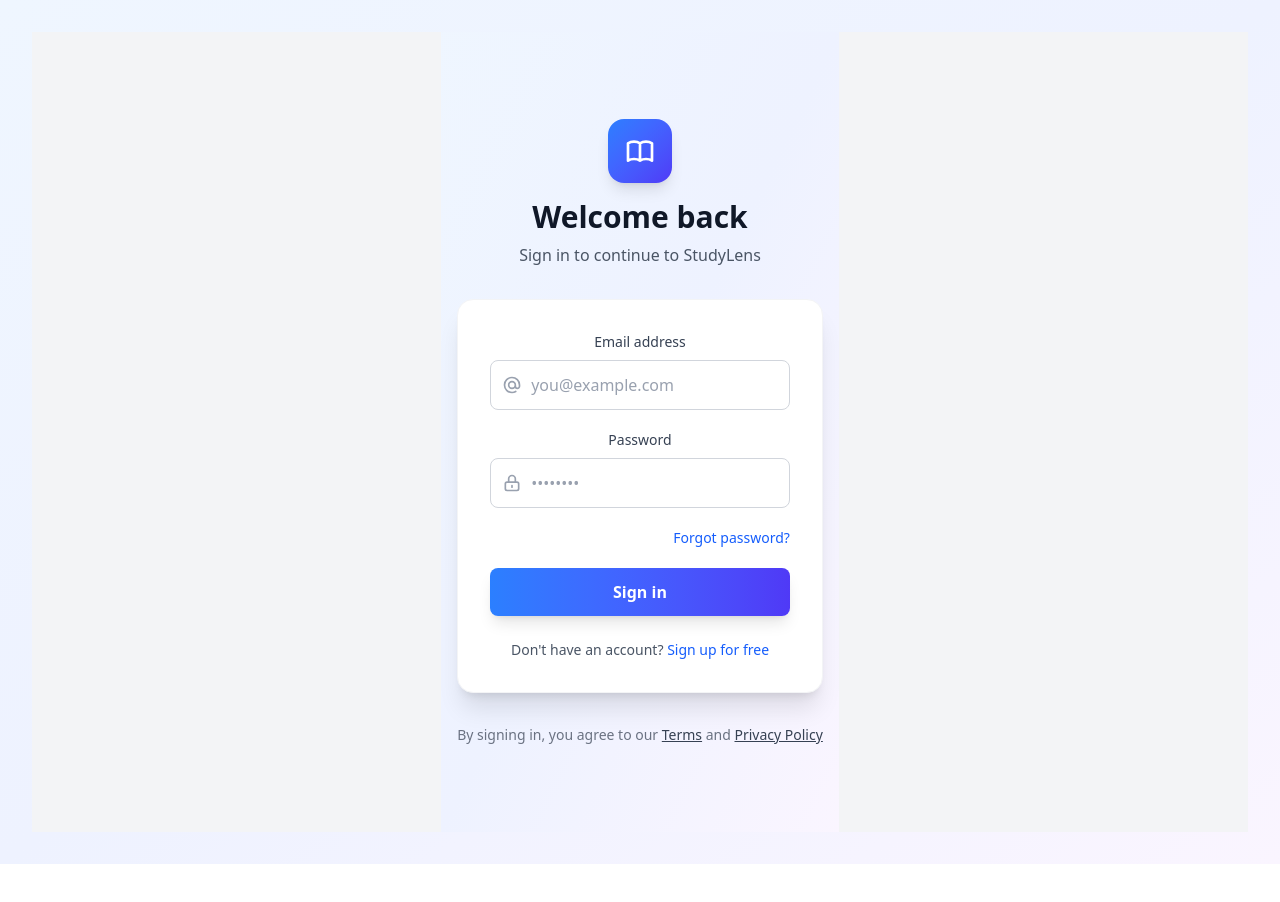
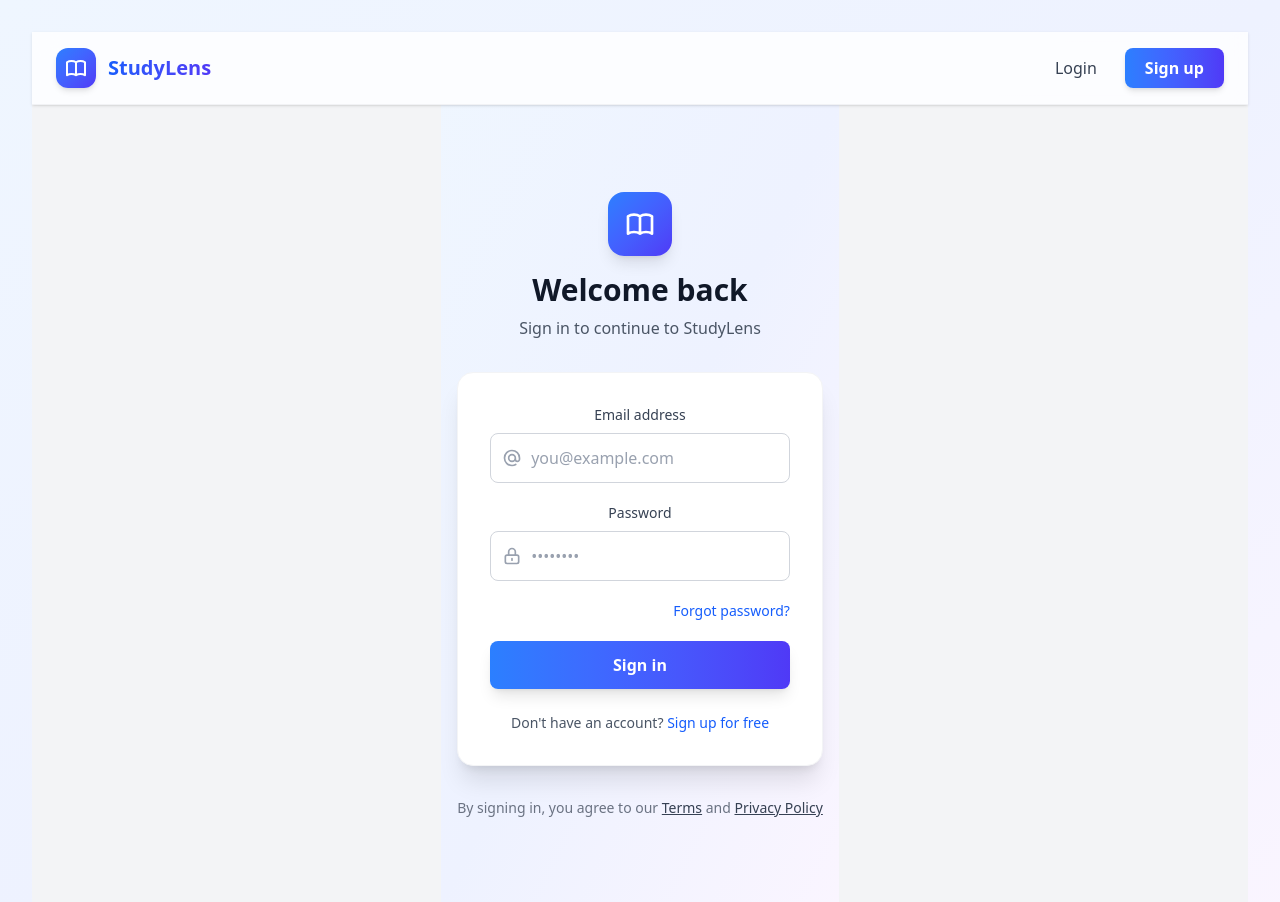
Before and after one commit to MAbdullahDev01/studylens-ai, a React app in the folder frontend/: page /login in a window 1280 px wide. Shown: the top 902 px of the page. Before the commit the page ends 864 px from the top, so only its background shows below. Built offline with nearby package versions, Linux system fonts and the light colour scheme; no server answers; the HTML template or start-up script is replaced by a standard one.

Commit message:
feat: add auth pages and navbar - Wrapped login and register forms in dedicated pages - Added NavBar with conditional rendering based on auth state - Integrated Supabase session listener - Added logout functionality and navigation links

```diff
--- a/frontend/src/App.jsx
+++ b/frontend/src/App.jsx
@@ -1,13 +1,17 @@
 import { BrowserRouter, Routes, Route } from 'react-router-dom'
+import NavBar from "./components/ui/NavBar";
+
 import HomePage from "./pages/HomePage";
 import LoginPage from "./pages/LoginPage";
 import RegisterPage from "./pages/RegisterPage";
 import Dashboard from "./pages/Dashboard";
+
 import './App.css'
 
 function App() {
   return (
     <BrowserRouter>
+      <NavBar />
       <Routes>
         <Route path="/" element={<HomePage />} />
         <Route path="/login" element={<LoginPage />} />
--- /dev/null
+++ b/frontend/src/components/ui/NavBar.jsx
@@ -0,0 +1,108 @@
+import { useEffect, useState } from "react";
+import { Link, useNavigate } from "react-router-dom";
+import { supabase } from "../../services/supabaseClient";
+import { signOut } from "../../services/auth";
+
+const NavBar = () => {
+  const [user, setUser] = useState(null);
+  const navigate = useNavigate();
+
+  useEffect(() => {
+    // Get current session
+    supabase.auth.getSession().then(({ data }) => {
+      setUser(data.session?.user ?? null);
+    });
+
+    // Listen for auth changes
+    const { data: listener } = supabase.auth.onAuthStateChange(
+      (_event, session) => {
+        setUser(session?.user ?? null);
+      }
+    );
+
+    return () => {
+      listener.subscription.unsubscribe();
+    };
+  }, []);
+
+  const handleLogout = async () => {
+    await signOut();
+    navigate("/login");
+  };
+
+  return (
+    <nav className="bg-white/80 backdrop-blur-md border-b border-gray-200/50 shadow-sm sticky top-0 z-50">
+      <div className="max-w-7xl mx-auto px-6 py-4">
+        <div className="flex justify-between items-center">
+          {/* Logo / Brand */}
+          <Link to="/" className="flex items-center gap-3 group">
+            <div className="w-10 h-10 bg-linear-to-br from-blue-500 to-indigo-600 rounded-xl shadow-md group-hover:shadow-lg transition-all duration-200 flex items-center justify-center">
+              <svg className="w-6 h-6 text-white" fill="none" stroke="currentColor" viewBox="0 0 24 24">
+                <path strokeLinecap="round" strokeLinejoin="round" strokeWidth={2} d="M12 6.253v13m0-13C10.832 5.477 9.246 5 7.5 5S4.168 5.477 3 6.253v13C4.168 18.477 5.754 18 7.5 18s3.332.477 4.5 1.253m0-13C13.168 5.477 14.754 5 16.5 5c1.747 0 3.332.477 4.5 1.253v13C19.832 18.477 18.247 18 16.5 18c-1.746 0-3.332.477-4.5 1.253" />
+              </svg>
+            </div>
+            <span className="text-xl font-bold bg-linear-to-r from-blue-600 to-indigo-600 bg-clip-text text-transparent">
+              StudyLens
+            </span>
+          </Link>
+
+          {/* Navigation Links */}
+          <div className="flex gap-3 items-center">
+            {!user ? (
+              <>
+                <Link
+                  to="/login"
+                  className="text-gray-700 hover:text-blue-600 font-medium px-4 py-2 rounded-lg hover:bg-blue-50 transition-all duration-200"
+                >
+                  Login
+                </Link>
+                <Link
+                  to="/register"
+                  className="bg-linear-to-r from-blue-500 to-indigo-600 text-white font-semibold px-5 py-2 rounded-lg hover:from-blue-600 hover:to-indigo-700 transition-all duration-200 shadow-md hover:shadow-lg transform hover:-translate-y-0.5"
+                >
+                  Sign up
+                </Link>
+              </>
+            ) : (
+              <>
+                {/* User Info */}
+                <div className="hidden sm:flex items-center gap-2 px-3 py-2 bg-linear-to-r from-blue-50 to-indigo-50 rounded-lg border border-blue-100">
+                  <div className="w-8 h-8 bg-linear-to-br from-blue-500 to-indigo-600 rounded-full flex items-center justify-center">
+                    <svg className="w-4 h-4 text-white" fill="currentColor" viewBox="0 0 20 20">
+                      <path fillRule="evenodd" d="M10 9a3 3 0 100-6 3 3 0 000 6zm-7 9a7 7 0 1114 0H3z" clipRule="evenodd" />
+                    </svg>
+                  </div>
+                  <span className="text-sm font-medium text-gray-700 max-w-37.5 truncate">
+                    {user.email}
+                  </span>
+                </div>
+
+                <Link
+                  to="/dashboard"
+                  className="text-gray-700 hover:text-blue-600 font-medium px-4 py-2 rounded-lg hover:bg-blue-50 transition-all duration-200 flex items-center gap-2"
+                >
+                  <svg className="w-5 h-5" fill="none" stroke="currentColor" viewBox="0 0 24 24">
+                    <path strokeLinecap="round" strokeLinejoin="round" strokeWidth={2} d="M4 6a2 2 0 012-2h2a2 2 0 012 2v2a2 2 0 01-2 2H6a2 2 0 01-2-2V6zM14 6a2 2 0 012-2h2a2 2 0 012 2v2a2 2 0 01-2 2h-2a2 2 0 01-2-2V6zM4 16a2 2 0 012-2h2a2 2 0 012 2v2a2 2 0 01-2 2H6a2 2 0 01-2-2v-2zM14 16a2 2 0 012-2h2a2 2 0 012 2v2a2 2 0 01-2 2h-2a2 2 0 01-2-2v-2z" />
+                  </svg>
+                  <span className="hidden sm:inline">Dashboard</span>
+                </Link>
+
+                <button
+                  onClick={handleLogout}
+                  className="bg-linear-to-r from-red-500 to-pink-600 text-white font-medium px-4 py-2 rounded-lg hover:from-red-600 hover:to-pink-700 transition-all duration-200 shadow-md hover:shadow-lg flex items-center gap-2"
+                >
+                  <svg className="w-5 h-5" fill="none" stroke="currentColor" viewBox="0 0 24 24">
+                    <path strokeLinecap="round" strokeLinejoin="round" strokeWidth={2} d="M17 16l4-4m0 0l-4-4m4 4H7m6 4v1a3 3 0 01-3 3H6a3 3 0 01-3-3V7a3 3 0 013-3h4a3 3 0 013 3v1" />
+                  </svg>
+                  <span className="hidden sm:inline">Logout</span>
+                </button>
+              </>
+            )}
+          </div>
+        </div>
+      </div>
+    </nav>
+  );
+};
+
+export default NavBar;
```
